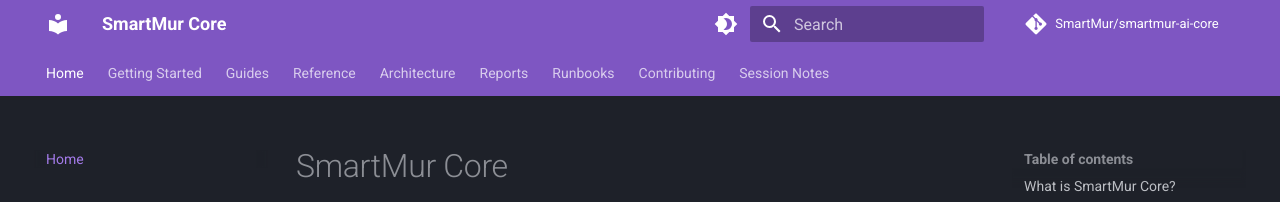
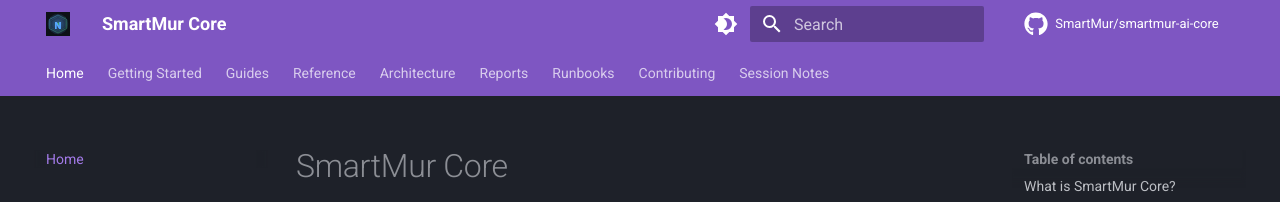
Before and after one commit to SmartMur/smartmur-ai-core, an MkDocs documentation site: the page built from docs/index.md, in a window 1280 px wide. Shown: the top 202 px of the page. Built offline with MkDocs 1.6.1 and Material for MkDocs 9.7.7, drawn with Linux system fonts in a browser that asks for light colours; comment, search, counter and statistics services are not loaded.

Commit message:
Add SmartMur logo to docs site header and favicon
Co-Authored-By: Claude Opus 4.6 <noreply@anthropic.com>

```diff
--- a/mkdocs.yml
+++ b/mkdocs.yml
@@ -6,6 +6,10 @@ repo_name: SmartMur/smartmur-ai-core
 
 theme:
   name: material
+  logo: assets/smartmur-logo.svg
+  favicon: assets/smartmur-logo.svg
+  icon:
+    repo: fontawesome/brands/github
   palette:
     - scheme: slate
       primary: deep purple
```
Also changed, not shown: docs/assets/smartmur-logo.svg (added).
